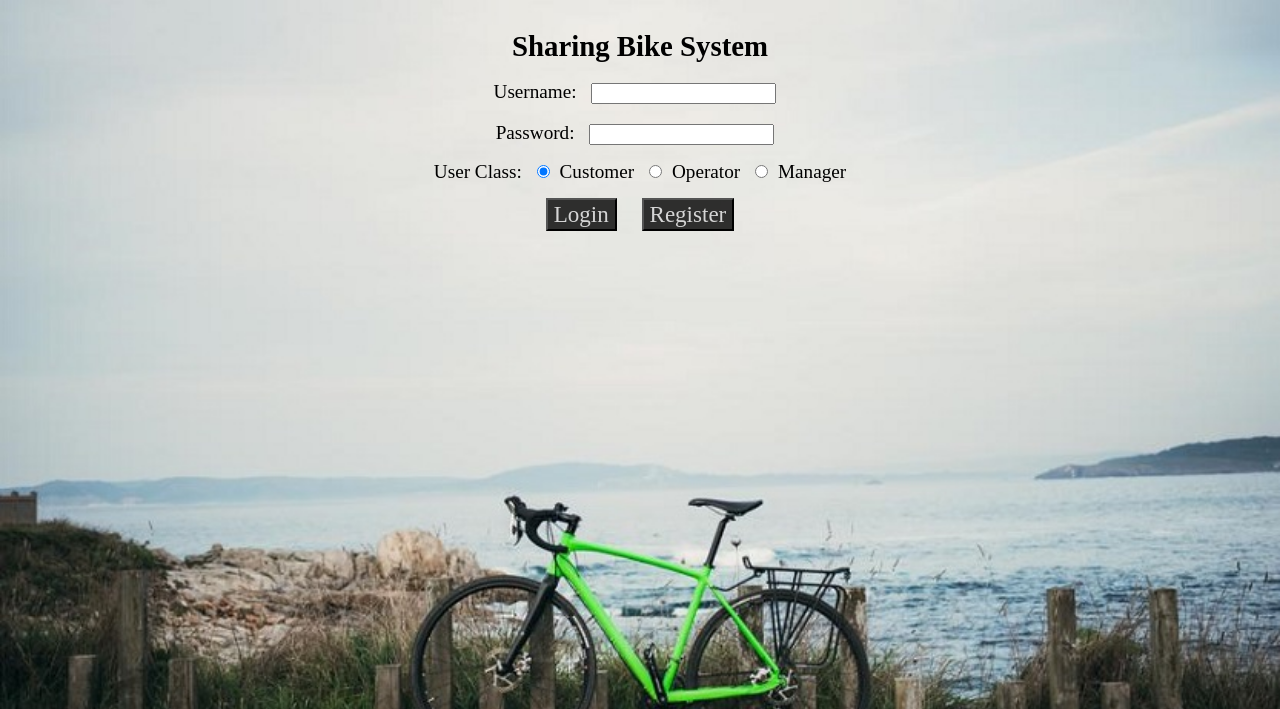
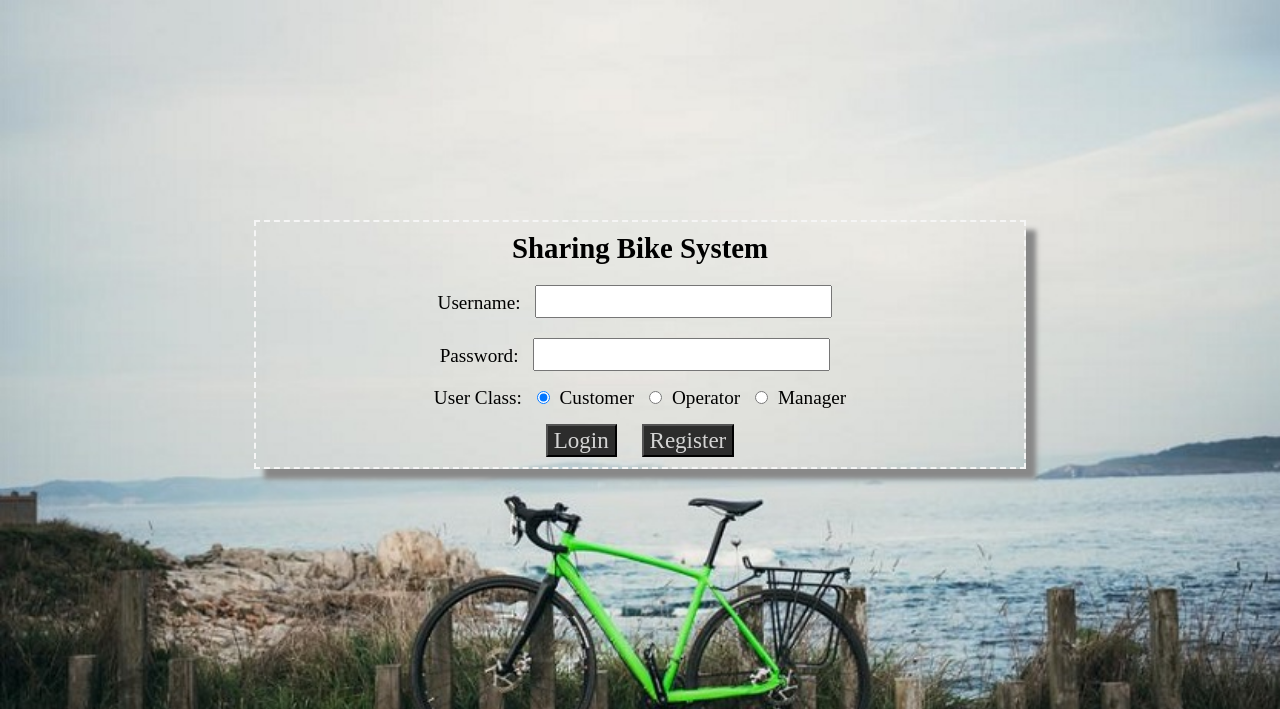
Before and after one commit to YizheZhang-Ervin/App_Web_SharingBike, a Django app: page / in a window 1280 px wide. Shown: the top 709 px of the page. Run offline with Django 3.2, Linux system fonts and the light colour scheme; some libraries are stand-ins or nearby versions.

Commit message:
change db

```diff
--- a/bikesys/analysis.py
+++ b/bikesys/analysis.py
@@ -18,7 +18,8 @@ class SharingBikeAnalysis:
             return pd.read_excel(f"static/{dataname}.xlsx")
         else:
             df =  pd.DataFrame(list(obj.objects.all().values()),columns=columns)
-            df.columns = ['recordID','bikeID',"bikeStartTime","bikeEndTime","bikeFromLoc","bikeToLoc"]
+            df.columns = ['recordID',"bikeStartTime","bikeEndTime","bikeFromLoc","bikeToLoc"]
+            df = df.dropna()
             return df
 
     def getCallSequence(self):
--- a/bikesys/static/index.css
+++ b/bikesys/static/index.css
@@ -1,7 +1,13 @@
+/* 全局样式 */
 *{
     margin:0;
 }
 
+input,h1{
+    margin: 10px;
+}
+
+/* 显示控制样式 */
 .canSee{
     display: block;
 }
@@ -10,6 +16,7 @@
     display: none;
 }
 
+/* 类样式 */
 .bgimg{
     background-image: url("bikebg.jpg");
     background-size: cover;
@@ -31,6 +38,18 @@
     height: 100vh;
 }
 
+.h25{
+    height:25vh;
+}
+
+.w60{
+    width: 60vw;
+}
+
+.w80{
+    width: 80vw;
+}
+
 .bigfont{
     font: larger bold;
 }
@@ -41,6 +60,12 @@
     font: larger bold;
 }
 
-input,h1{
-    margin: 10px;
+.text{
+    font: larger bold!important;
 }
+
+.card{
+    box-shadow: 10px 10px 5px #888888;
+    -moz-box-shadow: 10px 10px 5px #888888;
+    border: 2px dashed whitesmoke;
+}
--- a/bikesys/static/index.js
+++ b/bikesys/static/index.js
@@ -10,12 +10,14 @@ function mgt(operation){
         .then((response) => {
             if (response.data.error == "error") {
                 console.log('Error: Server')
+                displayNotification("Error: Server");
             } else {
                 let rst = response.data.result;
                 displayNotification(rst);
             }
         }, function (err) {
             console.log("Error: Client", err);
+            displayNotification("Error: Client");
     })
 }
 
@@ -29,12 +31,14 @@ function oper(operation){
         .then((response) => {
             if (response.data.error == "error") {
                 console.log('Error: Server')
+                displayNotification("Error: Server");
             } else {
                 let rst = response.data.result;
                 displayNotification(rst);
             }
         }, function (err) {
             console.log("Error: Client", err);
+            displayNotification("Error: Client");
     })
 }
 
@@ -60,12 +64,14 @@ function cust(operation){
         .then((response) => {
             if (response.data.error == "error") {
                 console.log('Error: Server')
+                displayNotification('Error: Server');
             } else {
                 let rst = response.data.result;
                 displayNotification(rst);
             }
         }, function (err) {
             console.log("Error: Client", err);
+            displayNotification("Error: Client");
     })
 }
 
@@ -88,7 +94,7 @@ function verify(operation) {
         .then((response) => {
             if (response.data.error == "error") {
                 console.log('Error: Server')
-                let rst = "Error: no this login account or existed register username";
+                let rst = response.data.reason;
                 displayNotification(rst);
             } else {
                 currentUser = response.data.result;
@@ -110,6 +116,7 @@ function verify(operation) {
             }
         }, function (err) {
             console.log("Error: Client", err);
+            displayNotification("Error: Client");
         })
 }
 
--- a/bikesys/templates/index.html
+++ b/bikesys/templates/index.html
@@ -6,28 +6,30 @@
         <meta charset="UTF-8">
         <meta name="viewport" content="width=device-width, initial-scale=1.0">
         <link rel="stylesheet" type="text/css" href="{% static 'index.css' %}">
+        <link rel="icon" href="{% static 'favicon.ico' %}">
         <title>SharingBike</title>
     </head>
 
     <body class="bgimg fullscreen">
-        <h1 id="notification" style="color: red;" class="center"></h1>
+        <h1 id="notification" style="color: red;" class="center h25"></h1>
         <!-- login/register -->
         <div id="verifyNode">
-            <section class="center vertical bigfont">
+            <div class="center vertical">
+                <section class="center vertical bigfont card w60">
                     <h1>Sharing Bike System</h1>
                     <section>
                         <label for="username">Username:</label>
-                    <input id="username" type="text" name="username">
+                        <input id="username" type="text" name="username" class="text">
                     </section>
                     <section>
                         <label for="pwd">Password:</label>
-                    <input id="pwd" type="password" name="pwd">
+                        <input id="pwd" type="password" name="pwd" class="text">
                     </section>
                     <section>
                         <label for="cls">User Class:</label>
-                    <input id="cls" type="radio" name="cls" value="customer" checked="true">Customer
-                    <input id="cls" type="radio" name="cls" value="operator">Operator
-                    <input id="cls" type="radio" name="cls" value="manager">Manager
+                        <input id="cls" type="radio" name="cls" value="customer" checked="true" class="text">Customer
+                        <input id="cls" type="radio" name="cls" value="operator" class="text">Operator
+                        <input id="cls" type="radio" name="cls" value="manager" class="text">Manager
                     </section>
                     <section>
                         <input type="button" value="Login" class="btn" onclick="verify('login')">
@@ -35,39 +37,43 @@
                     </section>
                 </section>
             </div>
+        </div>
         <div id="customerNode" class="notSee">
-            <section class="center vertical">
+            <div class="center vertical">
+                <section class="bigfont card w80">
                     <section>
                         <h1>Rent Bike</h1>
                         <label for="bikeid1">BikeID:</label>
-                    <input id="bikeid1" type="text" name="bikeid1">
+                        <input id="bikeid1" type="text" name="bikeid1" class="text">
                         <input type="button" value="Rent" class="btn" onclick="cust('rent')">
                         <hr />
                     </section>
                     <section>
                         <h1>Return Bike</h1>
                         <label for="bikeid2">BikeID:</label>
-                    <input id="bikeid2" type="text" name="bikeid2">
+                        <input id="bikeid2" type="text" name="bikeid2" class="text">
                         <label for="loc">Location:</label>
-                    <input id="loc" type="text" name="loc">
+                        <input id="loc" type="text" name="loc" class="text">
                         <input type="button" value="Back" class="btn" onclick="cust('back')">
                         <hr />
                     </section>
                     <section>
                         <h1>Report for Repair</h1>
                         <label for="bikeid3">BikeID:</label>
-                    <input id="bikeid3" type="text" name="bikeid3">
+                        <input id="bikeid3" type="text" name="bikeid3" class="text">
                         <input type="button" value="Report" class="btn" onclick="cust('report')">
                         <hr />
                     </section>
                 </section>
             </div>
+        </div>
         <div id="operatorNode" class="notSee">
-            <section class="center vertical">
+            <div class="center vertical">
+                <section class="bigfont card w80">
                     <section>
                         <h1>Repair Bikes</h1>
                         <label for="bikeid4">BikeID:</label>
-                    <input id="bikeid4" type="text" name="bikeid4">
+                        <input id="bikeid4" type="text" name="bikeid4" class="text">
                         <input type="button" value="Repair" class="btn" onclick="oper('repair')">
                         <hr />
                     </section>
@@ -83,8 +89,10 @@
                     </section>
                 </section>
             </div>
+        </div>
         <div id="managerNode" class="notSee">
-            <section class="center vertical">
+            <div class="center vertical">
+                <section class="bigfont card w80">
                     <section>
                         <h1>Data Report</h1>
                         <input type="button" value="Generate" class="btn" onclick="mgt('report')">
@@ -92,6 +100,7 @@
                     </section>
                 </section>
             </div>
+        </div>
         <script src="https://cdn.jsdelivr.net/npm/axios@0.21.0/dist/axios.min.js"></script>
         <script src="https://cdn.jsdelivr.net/npm/echarts@4.9.0/dist/echarts.min.js"></script>
         <script src="{% static 'index.js' %}"></script>
--- a/bikesys/views.py
+++ b/bikesys/views.py
@@ -58,7 +58,7 @@ class OperApi(View):
                 # bike
                 bObj = Bike.objects.get(bikeId=bID)
                 if bObj.defectStatus == False:
-                    rst = "Bike already repaired!"
+                    rst = "Error! Bike already repaired or Not need repair!"
                 else:
                     bObj.defectStatus = False
                     bObj.save()
@@ -70,15 +70,19 @@ class OperApi(View):
                 balanceRst = []
                 # 所有车位置
                 bikeList = Bike.objects.all()
+                if len(bikeList)==0:
+                    bikeRst.append("None")
                 for b in bikeList:
                     locID = b.curLocId.locId
                     locDesc = Location.objects.get(locId=locID).desc
-                    bikeRst.append([b.bikeId, locDesc])
+                    bikeRst.append(f" Bike {b.bikeId} at Location {locDesc}")
                 # 所有待修的车
                 bikeList2 = Bike.objects.filter(defectStatus=True)
+                if len(bikeList2)==0:
+                    bikeRst2.append("None")
                 for b2 in bikeList2:
-                    bikeRst2.append(str(b2))
-                rst = {"bikeLocation": bikeRst, "NeedRepairedBike": bikeRst2}
+                    bikeRst2.append(f" Bike {b2.bikeId} at Location {b2.curLocId.desc}")
+                rst = {"AllBikesLocation": bikeRst, "DefectiveBikesLocation": bikeRst2}
                 return JsonResponse({"result": rst})
             elif operation == "balance":
                 # 动态移车
@@ -92,7 +96,6 @@ class OperApi(View):
                     Record,
                     columns=[
                         "recordId",
-                        "bikeID",
                         "beginTime",
                         "endTime",
                         "beginLocId",
@@ -101,7 +104,13 @@ class OperApi(View):
                     typeOfData="DB",
                 )
                 balanceRst = sba.makeDecisions()
+                if len(balanceRst)<2:
+                    balanceRst = "not enough records for analysis"
                 return JsonResponse({"result": balanceRst})
+        except Bike.DoesNotExist:
+            return JsonResponse({"result": "Bike Not Exists"})
+        except Location.DoesNotExist:
+            return JsonResponse({"result": "Location Not Exists"})
         except Exception:
             return JsonResponse({"error": "error"})
 
@@ -127,10 +136,10 @@ class CustApi(View):
             rst = "Succeed!"
             if operation == "rent":
                 # bike
-                locId = Bike.objects.get(bikeId=bID).curLocId.locId
+                locDesc = Bike.objects.get(bikeId=bID).curLocId.desc
                 bObj = Bike.objects.get(bikeId=bID)
-                if bObj.availStatus == False:
-                    rst = "Fail!"
+                if bObj.availStatus == False or bObj.defectStatus == True:
+                    rst = "Fail! Bike Not Available"
                 else:
                     bObj.availStatus = False
                     bObj.save()
@@ -140,20 +149,21 @@ class CustApi(View):
                 now = datetime.datetime.utcnow()
                 # record
                 Record.objects.create(
-                    userID=uObj, bikeID=bObj, beginTime=now, beginLocId=locId
+                    userID=uObj, bikeID=bObj, beginTime=now, beginLocId=locDesc
                 )
             elif operation == "back":
                 # bike
                 bObj = Bike.objects.get(bikeId=bID)
                 if bObj.availStatus == True:
-                    rst = "Fail!"
+                    rst = "Fail! Wrong Bike or Location"
                 else:
                     bObj.availStatus = True
                     bObj.save()
                 # user
                 uObj = User.objects.get(userId=uID)
                 # record
-                r = Record.objects.get(userID=uObj, bikeID=bObj)
+                r = Record.objects.get(userID=uObj, bikeID=bObj,finishedFlag=False)
+                r.finishedFlag = True
                 r.endTime = datetime.datetime.utcnow()
                 r.endLocId = loc
                 r.save()
@@ -173,13 +183,23 @@ class CustApi(View):
                 # bike
                 bObj = Bike.objects.get(bikeId=bID)
                 if bObj.defectStatus == True:
-                    rst = "Fail!"
+                    rst = "Fail! Bike already reported for repair"
                 else:
                     bObj.defectStatus = True
                     bObj.save()
                 # user
                 uObj = User.objects.get(userId=uID)
             return JsonResponse({"result": rst})
+        except User.DoesNotExist:
+            return JsonResponse({"result": "User Not Exists"})
+        except Record.DoesNotExist:
+            return JsonResponse({"result": "Record Not Exists"})
+        except Bike.DoesNotExist:
+            return JsonResponse({"result": "Bike Not Exists"})
+        except Location.DoesNotExist:
+            return JsonResponse({"result": "Location Not Exists"})
+        except IndexError:
+            return JsonResponse({"result": "Service Not open, No Manager Account now"})
         except Exception:
             return JsonResponse({"error": "error"})
 
@@ -208,6 +228,8 @@ class VerifyApi(View):
                 User.objects.create(name=name, password=pwd, userClass=usercls)
                 user = User.objects.get(name=name, password=pwd, userClass=usercls)
             return JsonResponse({"result": [user.userId, user.userClass]})
+        except User.DoesNotExist:
+            return JsonResponse({"error": "error", "reason": "User Not Exists or Wrong password or Wrong User Class"})
         except Exception:
             return JsonResponse({"error": "error"})
 
```
Also changed, not shown: bikesys/models.py (+6 -4 lines), bikesys/migrations/0001_initial.py (added), bikesys/static/favicon.ico (added). Lines whose indentation alone changed are shown as unchanged.
